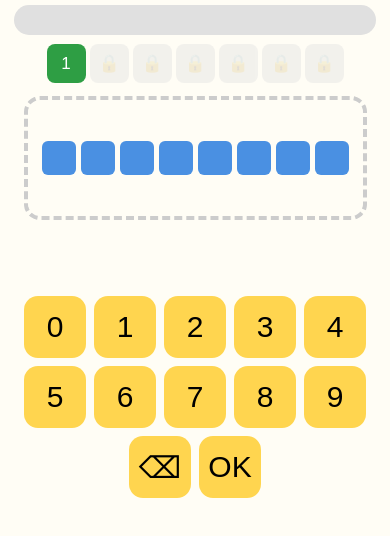
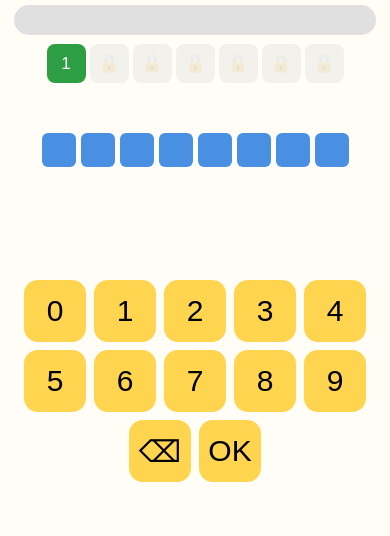
Before and after one commit to ZekeInc/LearningApp, a plain HTML site: page math.html in a window 390 px wide. Shown: the part 48-584 px from the top of the page. Drawn offline with Linux system fonts and the light colour scheme.

Commit message:
Math: remove dashed border, let problem area use full width
Co-Authored-By: Claude Opus 5.5 <noreply@anthropic.com>
Claude-Session: https://claude.ai/code/session_018nzmpMDKuBhY6Pnz9877i1

```diff
--- a/math.html
+++ b/math.html
@@ -35,12 +35,9 @@
   .lvl.on { background: var(--good); color: white; }   /* current level */
   .lvl:disabled { opacity: 0.4; }                      /* locked level */
 
-  /* Problem area — the dashed box hugs its contents instead of filling the screen */
-  #blocks { min-height: 120px;                 /* smallest the box gets (was 200px) */
-            width: fit-content;                /* shrink to fit the blocks + numbers */
-            max-width: calc(100% - 20px);      /* but never wider than the screen */
-            margin: 10px auto; padding: 8px 14px;  /* inner space between border and blocks */
-            border: 4px dashed #ccc; border-radius: 16px;
+  /* Problem area — no border; uses nearly the full screen width */
+  #blocks { min-height: 120px;                 /* smallest the area gets */
+            margin: 10px 6px; padding: 4px;    /* small gap from the screen edges */
             display: flex; flex-direction: column; gap: 6px; align-items: center; justify-content: center; }
   .groups { display: flex; align-items: center; justify-content: center; gap: 16px; flex-wrap: wrap; }
   .group  { display: flex; flex-direction: column; align-items: center; gap: 6px; }
@@ -48,7 +45,8 @@
   .block  { width: var(--block-size); height: var(--block-size); background: var(--block); border-radius: 6px; }
   .blockB { background: var(--block2); }
   /* Two-digit adding: smaller blocks so both groups fit side by side, even on a phone */
-  #blocks.big .block { width: min(20px, calc((100vw - 140px) / 22)); height: min(20px, calc((100vw - 140px) / 22)); border-radius: 4px; }
+  /* Block size = (screen width - room for the + sign and gaps) / 22, capped at 28px on big screens */
+  #blocks.big .block { width: min(28px, calc((100vw - 90px) / 22)); height: min(28px, calc((100vw - 90px) / 22)); border-radius: 4px; }
   #blocks.big .row   { gap: 2px; }
   #blocks.big .group { gap: 2px; }
   #blocks.big .groups { flex-wrap: nowrap; gap: 10px; }
@@ -66,7 +64,7 @@
   @media (max-width: 500px) {
     .ans { font-size: 30px; min-width: 62px; min-height: 62px; border-radius: 14px; }
     #answers { gap: 8px; }
-    #blocks { min-height: 100px; }             /* phones: box height floor (was 160px) */
+    #blocks { min-height: 100px; }             /* phones: problem area height floor */
   }
 
   /* Feedback overlay */
--- a/sw.js
+++ b/sw.js
@@ -1,6 +1,6 @@
 // Kids Learning service worker: saves the app on the device so it works offline.
 // IMPORTANT: when you change any file, bump this version (v1 -> v2) so devices get the update.
-const CACHE = "kids-learning-v5";
+const CACHE = "kids-learning-v6";
 
 // Every file the app needs, relative to this file
 const FILES = ["./", "./index.html", "./math.html", "./writing.html", "./manifest.json", "./icon.svg"];
```
